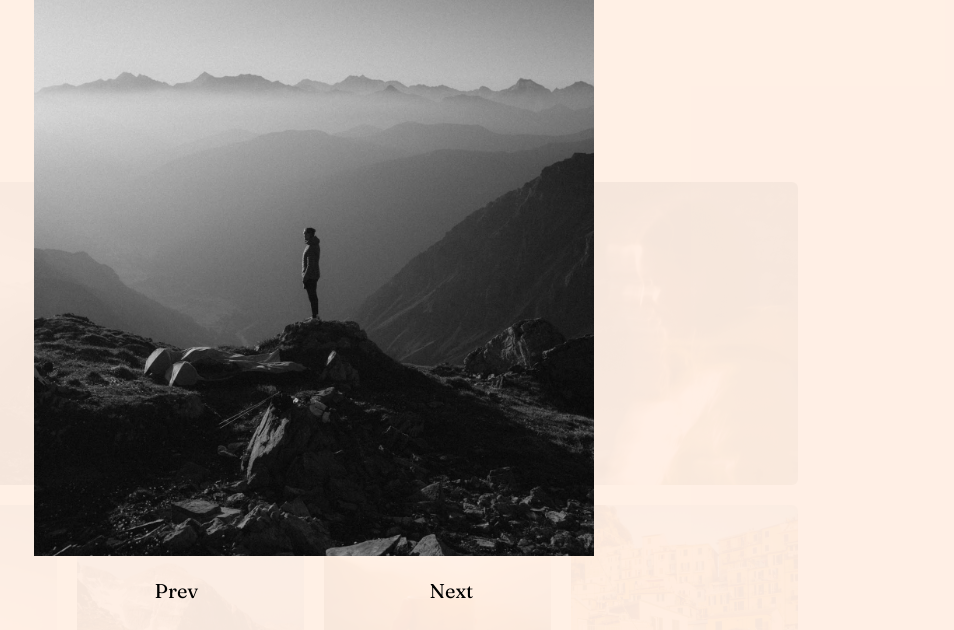
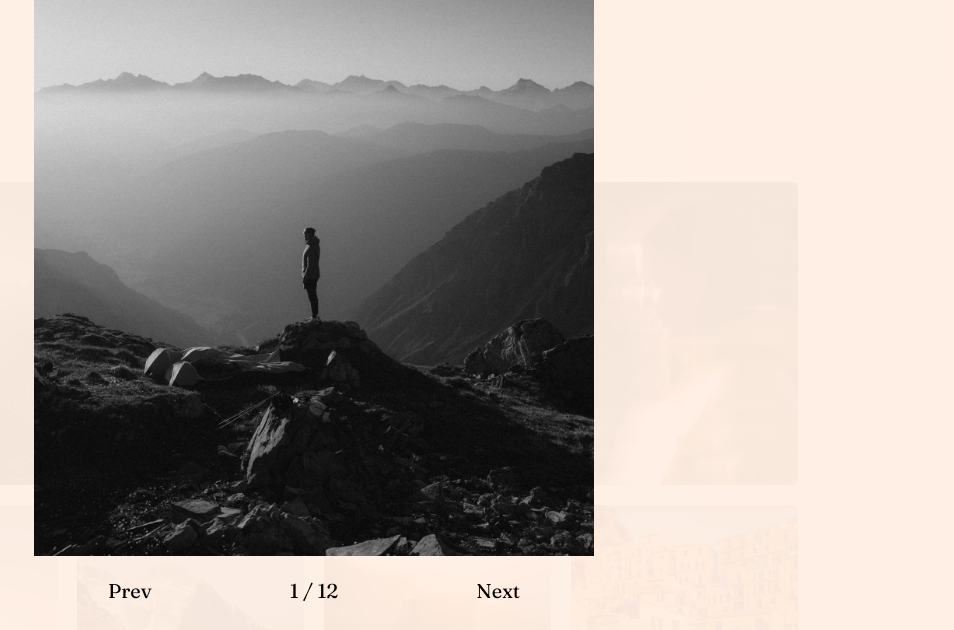
Before and after one commit to stefanstraeter/Fotogram, a plain HTML site: page index.html in a window 1280 px wide. Both pictures are taken after a click on the picture 269 px from the left and 502 px from the top of the page. Shown: the part 169-799 px from the top of the page, without its empty margins (326-1280 px from the left). Drawn offline with Linux system fonts and the light colour scheme.

Commit message:
edit caption

```diff
--- a/index.html
+++ b/index.html
@@ -28,6 +28,7 @@
       </div>
       <div class="next-previous-container">
         <button class="navigation-btn" id="previousImg" onclick="previousImg()">Prev</button>
+        <span id="modalCaption" class="caption"></span>
         <button class="navigation-btn" id="nextImg" onclick="nextImg()">Next</button>
       </div>
     </div>
--- a/script.js
+++ b/script.js
@@ -37,15 +37,19 @@ function createImageElement(filename, index) {
             />`;
 }
 
+
 function openModal(src, clickedIndex) {
   let modal = document.getElementById("modalOverlay");
   let modalImage = document.getElementById("modalImage");
+  let modalCaption = document.getElementById("modalCaption");
 
   modalImage.src = src;
   modalImage.alt = src;
 
   index = clickedIndex;
   modal.style.display = "flex";
+
+  modalCaption.textContent = `${index + 1} / ${imageGallery.length}`;
 }
 
 
@@ -65,6 +69,7 @@ function updateModalImage() {
   let modalImage = document.getElementById("modalImage");
   modalImage.src = `./img/${imageGallery[index]}`;
   modalImage.alt = `image ${index + 1}`;
+  modalCaption.textContent = `${index + 1} / ${imageGallery.length}`;
 };
 
 
--- a/style.css
+++ b/style.css
@@ -181,7 +181,7 @@ footer > p {
   margin-top: var(--space250);
 }
 
-/* === Navigation Buttons Container === */
+/* === Navigation & Caption Container === */
 .close-modal-btn {
   color: var(--Grey-Dark);
   position: absolute;
@@ -228,6 +228,11 @@ footer > p {
   transform: scaleX(1);
 }
 
+.caption {
+  font-family: var(--font-family-headlines);
+  font-size: clamp(1.6rem, 2vw, 2rem);
+}
+
 /* === Footer Section === */
 footer {
   margin: var(--space700) var(--space200);
```
